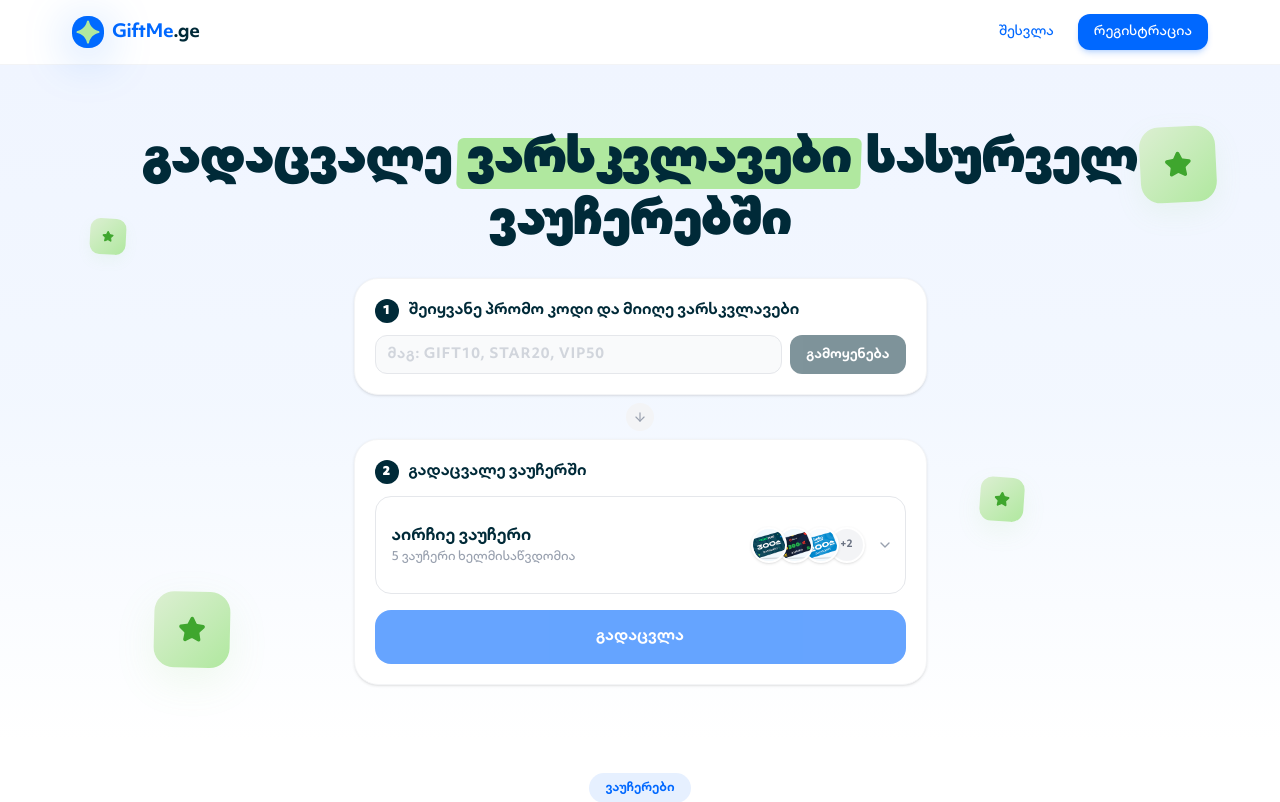
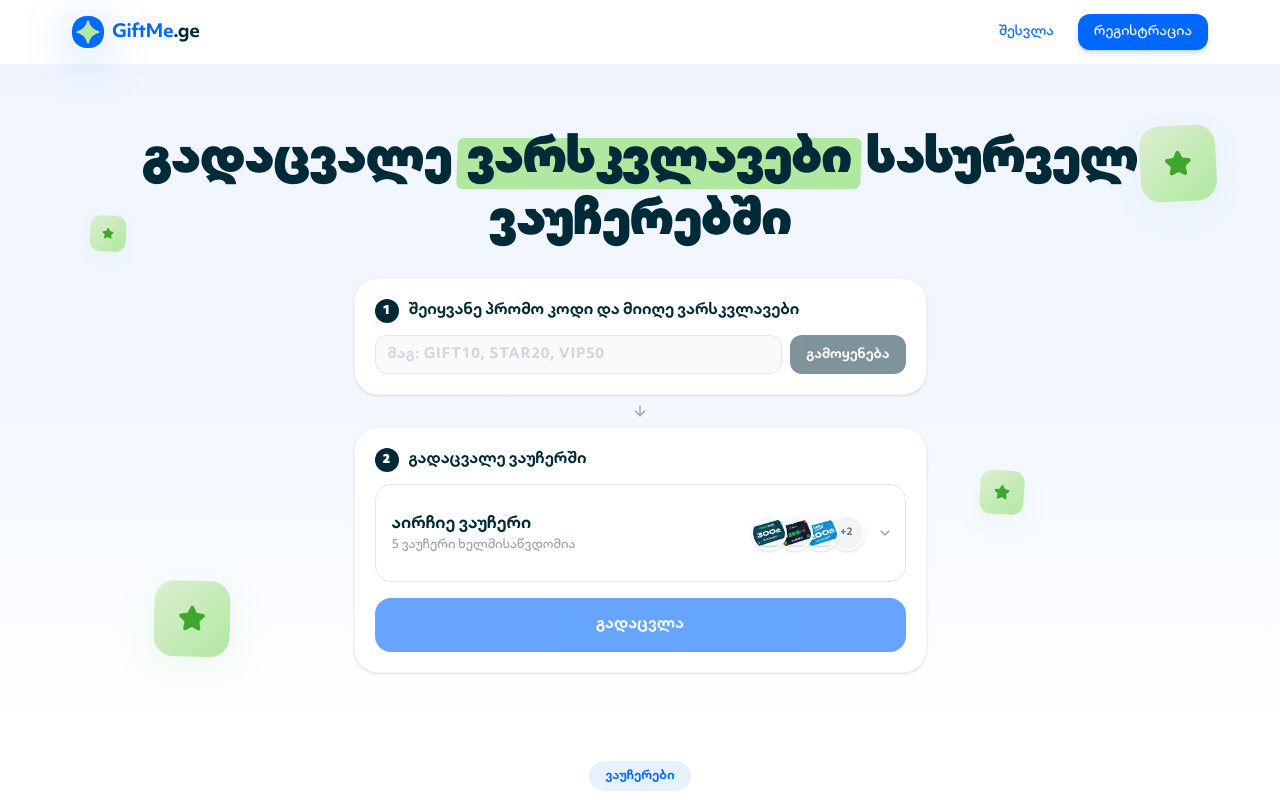
Before and after one commit to RekhoTMM/giftstar, a React (Vite) app: page / in a window 1280 px wide. Shown: the top 802 px of the page. Built offline with nearby package versions, Linux system fonts and the light colour scheme.

Commit message:
Remove background circle from step connector arrow
https://claude.ai/code/session_018nZsb3cgLzFpuyRGNaFWS9

```diff
--- a/src/app/components/hero-section.tsx
+++ b/src/app/components/hero-section.tsx
@@ -327,9 +327,7 @@ function SwapPanel() {
 
         {/* Step connector */}
         <div className="flex justify-center -my-1 z-10">
-          <div className="w-7 h-7 rounded-full bg-gray-100 flex items-center justify-center">
-            <ArrowDown className="w-3.5 h-3.5 text-gray-400" />
-          </div>
+          <ArrowDown className="w-4 h-4 text-gray-400" />
         </div>
 
         {/* Step 2: Voucher + CTA card */}
```
